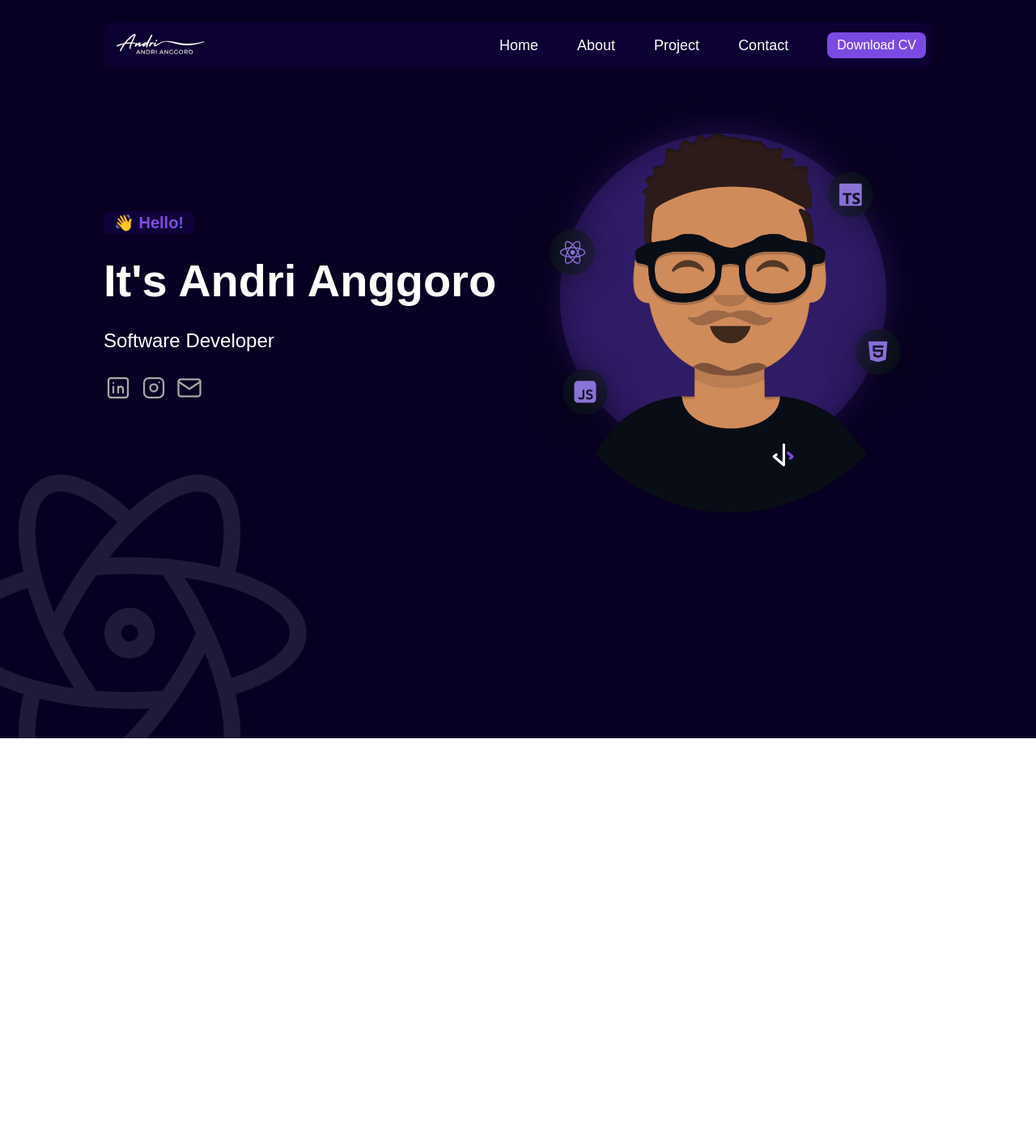
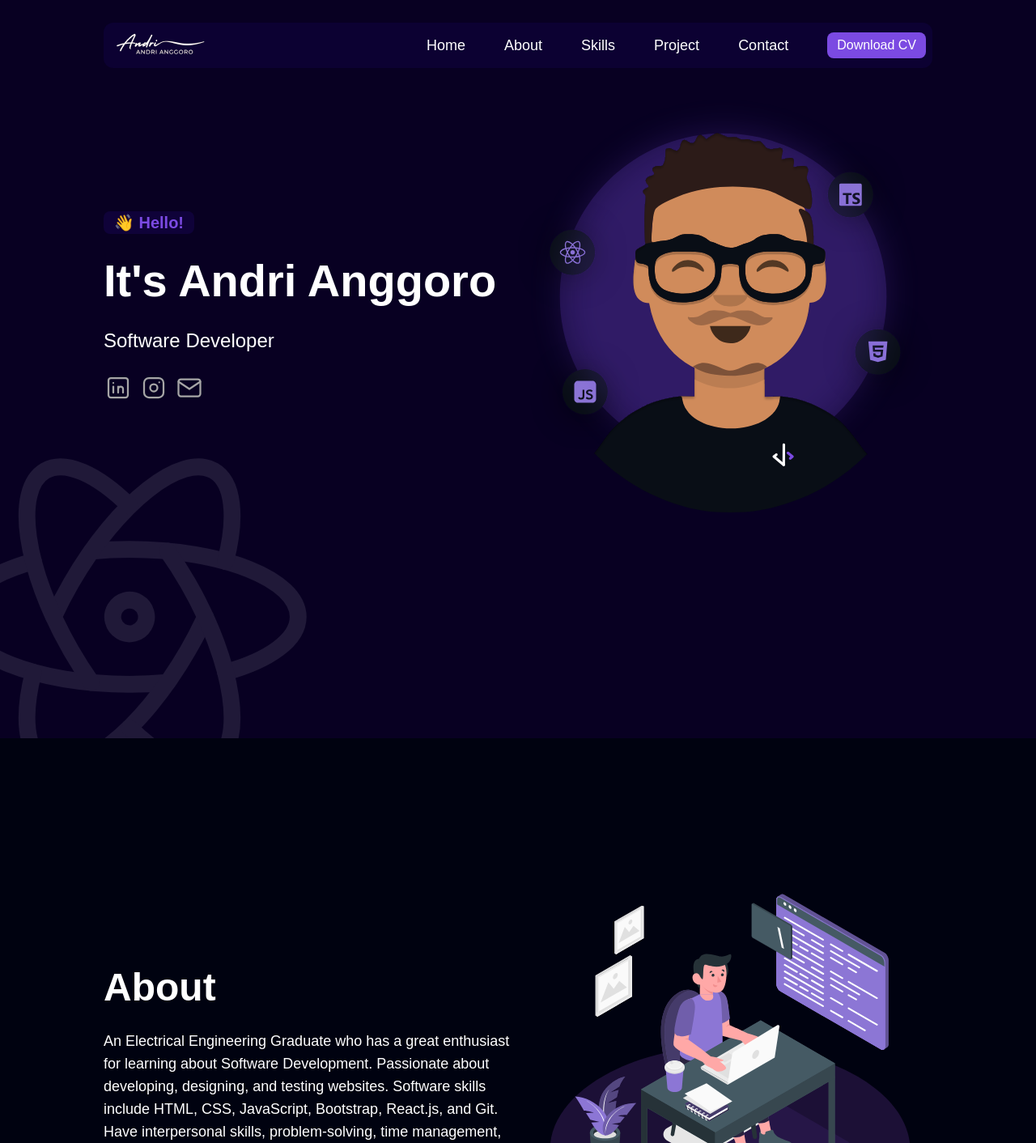
Before and after one commit to andrianggoro21/andri-portfolio, a React app: page / in a window 1280 px wide. Shown: the top 1412 px of the page at 81% size. Before the commit the page ends 912 px from the top, so only its background shows below. Built offline with nearby package versions, Linux system fonts and the light colour scheme; the HTML template or start-up script is replaced by a standard one.

Commit message:
feat: Added about section

```diff
--- a/src/App.jsx
+++ b/src/App.jsx
@@ -3,7 +3,7 @@ import reactLogo from "./assets/react.svg";
 import viteLogo from "/vite.svg";
 import "./App.css";
 import { Route, Routes } from "react-router-dom";
-import Home from "./pages/home/home";
+import MainPage from "./pages/mainPage";
 
 function App() {
   const [count, setCount] = useState(0);
@@ -31,7 +31,7 @@ function App() {
         Click on the Vite and React logos to learn more
       </p> */}
       <Routes>
-        <Route path="/" element={<Home />} />
+        <Route path="/" element={<MainPage />} />
       </Routes>
     </>
   );
--- /dev/null
+++ b/src/components/about/about.jsx
@@ -0,0 +1,25 @@
+import Man from "../../assets/man.svg";
+
+const About = () => {
+  return (
+    <div className="bg-bg-color3 max-w-screen min-h-screen flex items-center justify-center">
+      <div className="w-4/5 h-500 flex">
+        <div className="w-1/2 h-full flex flex-col justify-center gap-4">
+          <span className='text-white font-raleway font-extrabold text-48'>About</span>
+          <p className='text-white font-raleway font-normal text-lg'>
+            An Electrical Engineering Graduate who has a great enthusiast for
+            learning about Software Development. Passionate about developing,
+            designing, and testing websites. Software skills include HTML, CSS,
+            JavaScript, Bootstrap, React.js, and Git. Have interpersonal skills,
+            problem-solving, time management, and eager to learn.
+          </p>
+        </div>
+        <div className="w-1/2 h-full flex items-center justify-end">
+          <img src={Man} alt="man" />
+        </div>
+      </div>
+    </div>
+  );
+};
+
+export default About;
--- a/src/components/hero/hero.jsx
+++ b/src/components/home/home.jsx
@@ -1,12 +1,12 @@
 import Avatar from "../../assets/avatar.svg";
 import {
-    IconBrandLinkedin,
-    IconBrandInstagram,
-    IconMail,
-    IconBrandReact,
-  } from "@tabler/icons-react";
+  IconBrandLinkedin,
+  IconBrandInstagram,
+  IconMail,
+  IconBrandReact,
+} from "@tabler/icons-react";
 
-const Hero = () => {
+const Home = () => {
   return (
     <div
       className="bg-bg-color max-w-screen min-h-screen flex items-center justify-center relative"
@@ -35,7 +35,7 @@ const Hero = () => {
             <IconMail color="#A6A6A6" size={36} strokeWidth={1.5} />
           </div>
         </div>
-        <div className="w-1/2 h-4/6 flex items-center justify-center">
+        <div className="w-1/2 h-4/6 flex items-center justify-end">
           <img src={Avatar} alt="" />
         </div>
       </div>
@@ -46,7 +46,7 @@ const Hero = () => {
         className="absolute"
         style={{
           left: "-90px",
-          bottom: "-370px",
+          bottom: "-350px",
           transform: "translateY(-50%)",
         }}
       />
@@ -54,4 +54,4 @@ const Hero = () => {
   );
 };
 
-export default Hero;
+export default Home;
--- a/src/components/navbar/navbar.jsx
+++ b/src/components/navbar/navbar.jsx
@@ -6,11 +6,14 @@ const Navbar = () => {
       <nav className="bg-bg-color2 bg-opacity-70 w-4/5 h-14 rounded-xl flex items-center justify-between px-2 fixed z-50">
         <img src={Logo} alt="logo" />
         <div className="flex items-center gap-12">
-          <a href="#" className="text-white font-raleway font-normal text-lg">
+          <a href="/" className="text-white font-raleway font-normal text-lg">
             Home
           </a>
           <a href="#" className="text-white font-raleway font-normal text-lg">
             About
+          </a>
+          <a href="#" className="text-white font-raleway font-normal text-lg">
+            Skills
           </a>
           <a href="#" className="text-white font-raleway font-normal text-lg">
             Project
--- a/src/pages/home/home.jsx
+++ /dev/null
@@ -1,68 +0,0 @@
-import Navbar from "../../components/navbar/navbar";
-import Avatar from "../../assets/avatar.svg";
-import React from "../../assets/react.svg";
-import {
-  IconBrandLinkedin,
-  IconBrandInstagram,
-  IconMail,
-  IconBrandReact,
-} from "@tabler/icons-react";
-
-const Home = () => {
-  return (
-    <>
-      <div className="bg-bg-color max-w-screen min-h-screen ">
-        <Navbar />
-        <div className="bg-bg-color max-w-screen min-h-screen flex items-center justify-center relative" style={{ overflow: 'hidden' }}>
-          <div className="w-4/5 h-screen flex justify-between">
-            <div className="w-1/2 h-4/6 flex flex-col justify-center gap-4">
-              <div className="bg-bg-color2 w-28 flex items-center justify-center rounded-lg">
-                <span className="text-bg-button font-raleway font-bold text-xl">
-                  👋 Hello!
-                </span>
-              </div>
-              <div>
-                <span className="text-white font-raleway font-extrabold text-56">
-                  It's Andri Anggoro
-                </span>
-              </div>
-              <div>
-                <span className="text-white font-raleway font-normal text-2xl">
-                  Software Developer
-                </span>
-              </div>
-              <div className="flex gap-2 mt-2">
-                <IconBrandLinkedin
-                  color="#A6A6A6"
-                  size={36}
-                  strokeWidth={1.5}
-                />
-                <IconBrandInstagram
-                  color="#A6A6A6"
-                  size={36}
-                  strokeWidth={1.5}
-                />
-                <IconMail color="#A6A6A6" size={36} strokeWidth={1.5} />
-              </div>
-            </div>
-            <div className="w-1/2 h-4/6 flex items-center justify-center">
-              <img src={Avatar} alt="" />
-            </div>
-          </div>
-          <IconBrandReact
-            color="#201938"
-            size={500}
-            strokeWidth={1}
-            className="absolute"
-            style={{
-              left: "-90px",
-              bottom: "-370px",
-              transform: "translateY(-50%)",
-            }}
-          />
-        </div>
-      </div>
-    </>
-  );
-};
-export default Home;
--- /dev/null
+++ b/src/pages/mainPage.jsx
@@ -0,0 +1,17 @@
+import Navbar from "../components/navbar/navbar";
+import Home from "../components/home/home";
+import React from "../assets/react.svg";
+import About from "../components/about/about";
+
+const MainPage = () => {
+  return (
+    <>
+      <div className="bg-bg-color max-w-screen min-h-screen ">
+        <Navbar />
+        <Home />
+        <About />
+      </div>
+    </>
+  );
+};
+export default MainPage;
--- a/tailwind.config.js
+++ b/tailwind.config.js
@@ -9,6 +9,7 @@ export default {
       colors: {
         'bg-color': '#080022',
         'bg-color2': '#0F0239',
+        'bg-color3': '#000210',
         'bg-button': '#7B4AE2'
       },
       fontFamily: {
@@ -16,7 +17,10 @@ export default {
       },
       fontSize: {
         '56': '56px',
-        // tambahkan ukuran font lainnya sesuai kebutuhan
+        '48': '48px'
+      },
+      height: {
+        '500': '500px'
       }
     },
   },
```
Also changed, not shown: src/assets/man.svg (added), src/components/index.jsx (deleted), src/pages/index.jsx (deleted).
